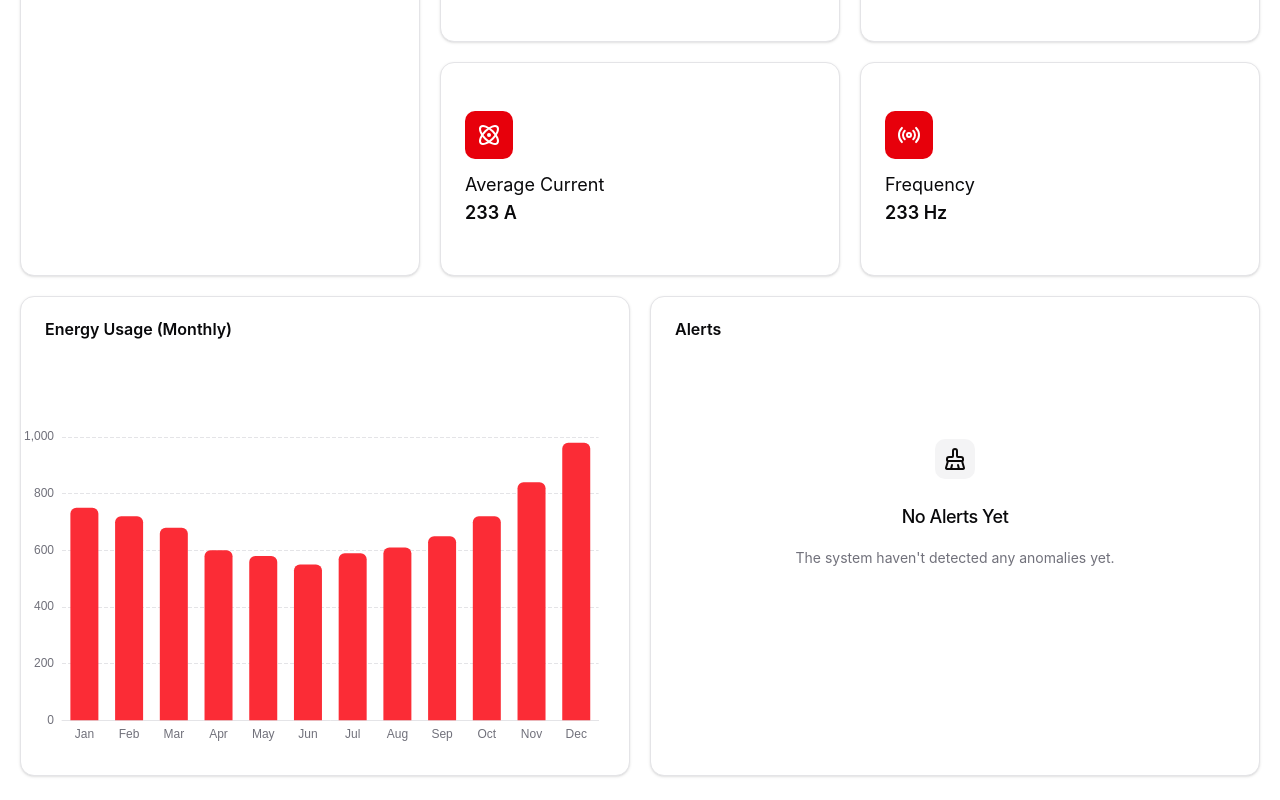
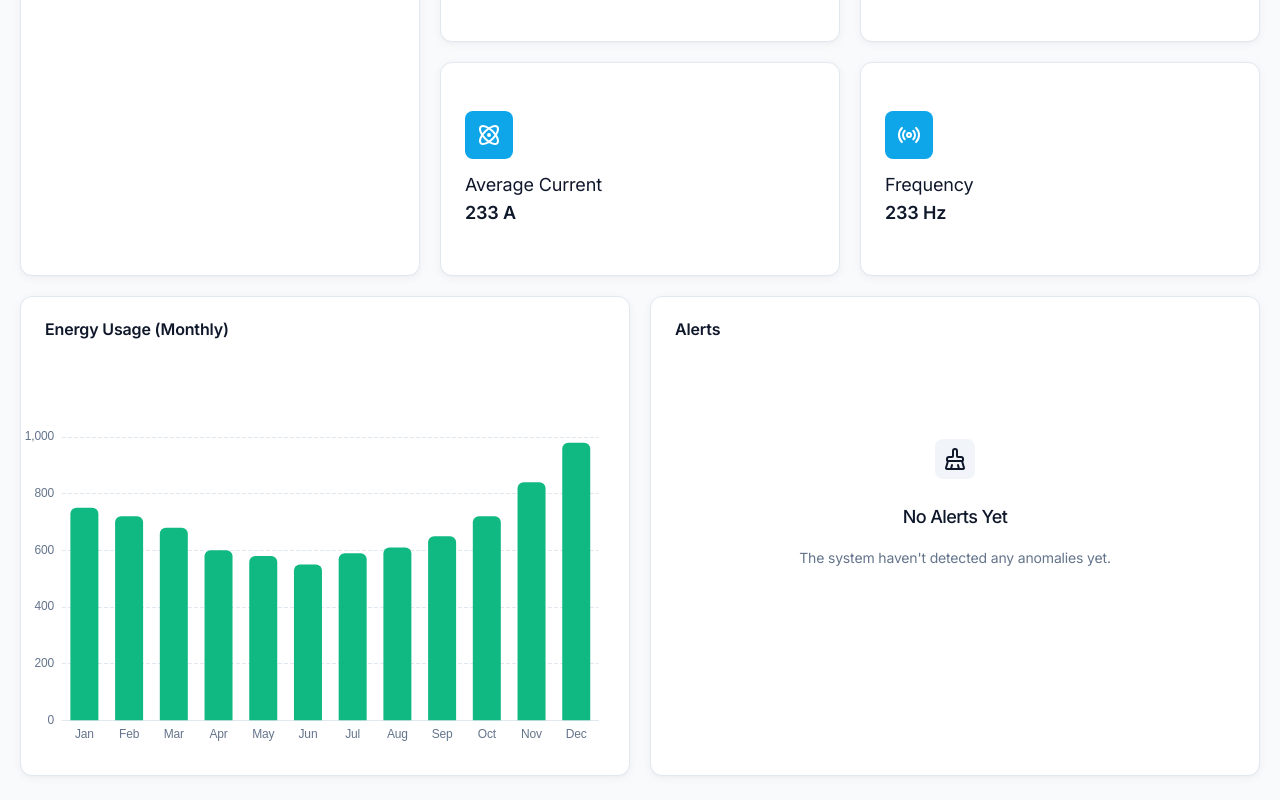
Before and after one commit to lola-emil/energy-monitor, a Vue app in the folder frontend/: page /test-dashboard in a window 1280 px wide. Shown: the part 232-1032 px from the top of the page. Built offline with nearby package versions, Linux system fonts and the light colour scheme; no server answers.

Commit message:
Login redesign

```diff
--- a/frontend/src/assets/main.css
+++ b/frontend/src/assets/main.css
@@ -29,11 +29,115 @@
   }
 }
 
+:root {
+  --background: #f8fafc;
+  --foreground: #0f172a;
+  --card: #ffffff;
+  --card-foreground: #0f172a;
+  --popover: #ffffff;
+  --popover-foreground: #0f172a;
+  --primary: #0ea5e9;
+  --primary-foreground: #ffffff;
+  --secondary: #f1f5f9;
+  --secondary-foreground: #0f172a;
+  --muted: #f1f5f9;
+  --muted-foreground: #64748b;
+  --accent: #e0f2fe;
+  --accent-foreground: #0369a1;
+  --destructive: #ef4444;
+  --destructive-foreground: #ffffff;
+  --border: #e2e8f0;
+  --input: #e2e8f0;
+  --ring: #0ea5e9;
+  --chart-1: #0ea5e9;
+  --chart-2: #10b981;
+  --chart-3: #f59e0b;
+  --chart-4: #6366f1;
+  --chart-5: #ec4899;
+  --sidebar: #ffffff;
+  --sidebar-foreground: #0f172a;
+  --sidebar-primary: #0ea5e9;
+  --sidebar-primary-foreground: #ffffff;
+  --sidebar-accent: #f1f5f9;
+  --sidebar-accent-foreground: #0ea5e9;
+  --sidebar-border: #e2e8f0;
+  --sidebar-ring: #0ea5e9;
+  --font-sans: Inter, system-ui, sans-serif;
+  --font-serif: Georgia, serif;
+  --font-mono: JetBrains Mono, monospace;
+  --radius: 0.5rem;
+  --shadow-x: 0px;
+  --shadow-y: 2px;
+  --shadow-blur: 10px;
+  --shadow-spread: 0px;
+  --shadow-opacity: 0.05;
+  --shadow-color: #000000;
+  --shadow-2xs: 0px 2px 10px 0px hsl(0 0% 0% / 0.03);
+  --shadow-xs: 0px 2px 10px 0px hsl(0 0% 0% / 0.03);
+  --shadow-sm: 0px 2px 10px 0px hsl(0 0% 0% / 0.05), 0px 1px 2px -1px hsl(0 0% 0% / 0.05);
+  --shadow: 0px 2px 10px 0px hsl(0 0% 0% / 0.05), 0px 1px 2px -1px hsl(0 0% 0% / 0.05);
+  --shadow-md: 0px 2px 10px 0px hsl(0 0% 0% / 0.05), 0px 2px 4px -1px hsl(0 0% 0% / 0.05);
+  --shadow-lg: 0px 2px 10px 0px hsl(0 0% 0% / 0.05), 0px 4px 6px -1px hsl(0 0% 0% / 0.05);
+  --shadow-xl: 0px 2px 10px 0px hsl(0 0% 0% / 0.05), 0px 8px 10px -1px hsl(0 0% 0% / 0.05);
+  --shadow-2xl: 0px 2px 10px 0px hsl(0 0% 0% / 0.13);
+  --tracking-normal: -0.01em;
+  --spacing: 0.25rem;
+}
+
+.dark {
+  --background: #0b0f1a;
+  --foreground: #f8fafc;
+  --card: #111827;
+  --card-foreground: #f8fafc;
+  --popover: #111827;
+  --popover-foreground: #f8fafc;
+  --primary: #38bdf8;
+  --primary-foreground: #0b0f1a;
+  --secondary: #1e293b;
+  --secondary-foreground: #f8fafc;
+  --muted: #1e293b;
+  --muted-foreground: #94a3b8;
+  --accent: #0c4a6e;
+  --accent-foreground: #7dd3fc;
+  --destructive: #991b1b;
+  --destructive-foreground: #f8fafc;
+  --border: #1e293b;
+  --input: #1e293b;
+  --ring: #38bdf8;
+  --chart-1: #38bdf8;
+  --chart-2: #34d399;
+  --chart-3: #fbbf24;
+  --chart-4: #818cf8;
+  --chart-5: #f472b6;
+  --sidebar: #0b0f1a;
+  --sidebar-foreground: #f8fafc;
+  --sidebar-primary: #38bdf8;
+  --sidebar-primary-foreground: #0b0f1a;
+  --sidebar-accent: #1e293b;
+  --sidebar-accent-foreground: #38bdf8;
+  --sidebar-border: #1e293b;
+  --sidebar-ring: #38bdf8;
+  --font-sans: Inter, system-ui, sans-serif;
+  --font-serif: Georgia, serif;
+  --font-mono: JetBrains Mono, monospace;
+  --radius: 0.5rem;
+  --shadow-x: 0px;
+  --shadow-y: 4px;
+  --shadow-blur: 15px;
+  --shadow-spread: 0px;
+  --shadow-opacity: 0.3;
+  --shadow-color: #000000;
+  --shadow-2xs: 0px 4px 15px 0px hsl(0 0% 0% / 0.15);
+  --shadow-xs: 0px 4px 15px 0px hsl(0 0% 0% / 0.15);
+  --shadow-sm: 0px 4px 15px 0px hsl(0 0% 0% / 0.30), 0px 1px 2px -1px hsl(0 0% 0% / 0.30);
+  --shadow: 0px 4px 15px 0px hsl(0 0% 0% / 0.30), 0px 1px 2px -1px hsl(0 0% 0% / 0.30);
+  --shadow-md: 0px 4px 15px 0px hsl(0 0% 0% / 0.30), 0px 2px 4px -1px hsl(0 0% 0% / 0.30);
+  --shadow-lg: 0px 4px 15px 0px hsl(0 0% 0% / 0.30), 0px 4px 6px -1px hsl(0 0% 0% / 0.30);
+  --shadow-xl: 0px 4px 15px 0px hsl(0 0% 0% / 0.30), 0px 8px 10px -1px hsl(0 0% 0% / 0.30);
+  --shadow-2xl: 0px 4px 15px 0px hsl(0 0% 0% / 0.75);
+}
+
 @theme inline {
-  --radius-sm: calc(var(--radius) - 4px);
-  --radius-md: calc(var(--radius) - 2px);
-  --radius-lg: var(--radius);
-  --radius-xl: calc(var(--radius) + 4px);
   --color-background: var(--background);
   --color-foreground: var(--foreground);
   --color-card: var(--card);
@@ -49,6 +153,7 @@
   --color-accent: var(--accent);
   --color-accent-foreground: var(--accent-foreground);
   --color-destructive: var(--destructive);
+  --color-destructive-foreground: var(--destructive-foreground);
   --color-border: var(--border);
   --color-input: var(--input);
   --color-ring: var(--ring);
@@ -65,84 +170,39 @@
   --color-sidebar-accent-foreground: var(--sidebar-accent-foreground);
   --color-sidebar-border: var(--sidebar-border);
   --color-sidebar-ring: var(--sidebar-ring);
-  --font-heading: var(--font-sans);
-}
 
-:root {
-  --radius: 0.625rem;
-  --background: oklch(1 0 0);
-  --foreground: oklch(0.147 0.004 49.25);
-  --card: oklch(1 0 0);
-  --card-foreground: oklch(0.141 0.005 285.823);
-  --popover: oklch(1 0 0);
-  --popover-foreground: oklch(0.141 0.005 285.823);
-  --primary: oklch(0.577 0.245 27.325);
-  --primary-foreground: oklch(0.971 0.013 17.38);
-  --secondary: oklch(0.967 0.001 286.375);
-  --secondary-foreground: oklch(0.21 0.006 285.885);
-  --muted: oklch(0.967 0.001 286.375);
-  --muted-foreground: oklch(0.552 0.016 285.938);
-  --accent: oklch(0.967 0.001 286.375);
-  --accent-foreground: oklch(0.21 0.006 285.885);
-  --destructive: oklch(0.577 0.245 27.325);
-  --border: oklch(0.92 0.004 286.32);
-  --input: oklch(0.92 0.004 286.32);
-  --ring: oklch(0.704 0.191 22.216);
-  --chart-1: oklch(0.808 0.114 19.571);
-  --chart-2: oklch(0.637 0.237 25.331);
-  --chart-3: oklch(0.577 0.245 27.325);
-  --chart-4: oklch(0.505 0.213 27.518);
-  --chart-5: oklch(0.444 0.177 26.899);
-  --sidebar: oklch(0.985 0 0);
-  --sidebar-foreground: oklch(0.141 0.005 285.823);
-  --sidebar-primary: oklch(0.577 0.245 27.325);
-  --sidebar-primary-foreground: oklch(0.971 0.013 17.38);
-  --sidebar-accent: oklch(0.967 0.001 286.375);
-  --sidebar-accent-foreground: oklch(0.21 0.006 285.885);
-  --sidebar-border: oklch(0.92 0.004 286.32);
-  --sidebar-ring: oklch(0.704 0.191 22.216);
-}
+  --font-sans: var(--font-sans);
+  --font-mono: var(--font-mono);
+  --font-serif: var(--font-serif);
 
-.dark {
-  --background: oklch(0.141 0.005 285.823);
-  --foreground: oklch(0.985 0 0);
-  --card: oklch(0.21 0.006 285.885);
-  --card-foreground: oklch(0.985 0 0);
-  --popover: oklch(0.21 0.006 285.885);
-  --popover-foreground: oklch(0.985 0 0);
-  --primary: oklch(0.637 0.237 25.331);
-  --primary-foreground: oklch(0.971 0.013 17.38);
-  --secondary: oklch(0.274 0.006 286.033);
-  --secondary-foreground: oklch(0.985 0 0);
-  --muted: oklch(0.274 0.006 286.033);
-  --muted-foreground: oklch(0.705 0.015 286.067);
-  --accent: oklch(0.274 0.006 286.033);
-  --accent-foreground: oklch(0.985 0 0);
-  --destructive: oklch(0.704 0.191 22.216);
-  --border: oklch(1 0 0 / 10%);
-  --input: oklch(1 0 0 / 15%);
-  --ring: oklch(0.396 0.141 25.723);
-  --chart-1: oklch(0.808 0.114 19.571);
-  --chart-2: oklch(0.637 0.237 25.331);
-  --chart-3: oklch(0.577 0.245 27.325);
-  --chart-4: oklch(0.505 0.213 27.518);
-  --chart-5: oklch(0.444 0.177 26.899);
-  --sidebar: oklch(0.21 0.006 285.885);
-  --sidebar-foreground: oklch(0.985 0 0);
-  --sidebar-primary: oklch(0.637 0.237 25.331);
-  --sidebar-primary-foreground: oklch(0.971 0.013 17.38);
-  --sidebar-accent: oklch(0.274 0.006 286.033);
-  --sidebar-accent-foreground: oklch(0.985 0 0);
-  --sidebar-border: oklch(1 0 0 / 10%);
-  --sidebar-ring: oklch(0.396 0.141 25.723);
+  --radius-sm: calc(var(--radius) - 4px);
+  --radius-md: calc(var(--radius) - 2px);
+  --radius-lg: var(--radius);
+  --radius-xl: calc(var(--radius) + 4px);
+
+  --shadow-2xs: var(--shadow-2xs);
+  --shadow-xs: var(--shadow-xs);
+  --shadow-sm: var(--shadow-sm);
+  --shadow: var(--shadow);
+  --shadow-md: var(--shadow-md);
+  --shadow-lg: var(--shadow-lg);
+  --shadow-xl: var(--shadow-xl);
+  --shadow-2xl: var(--shadow-2xl);
+
+  --tracking-tighter: calc(var(--tracking-normal) - 0.05em);
+  --tracking-tight: calc(var(--tracking-normal) - 0.025em);
+  --tracking-normal: var(--tracking-normal);
+  --tracking-wide: calc(var(--tracking-normal) + 0.025em);
+  --tracking-wider: calc(var(--tracking-normal) + 0.05em);
+  --tracking-widest: calc(var(--tracking-normal) + 0.1em);
 }
 
 @layer base {
   * {
     @apply border-border outline-ring/50;
   }
-
   body {
     @apply bg-background text-foreground;
+    letter-spacing: var(--tracking-normal);
   }
 }
--- a/frontend/src/components/NavUser.vue
+++ b/frontend/src/components/NavUser.vue
@@ -1,10 +1,7 @@
 <script setup lang="ts">
 import {
-    IconCreditCard,
     IconDotsVertical,
-    IconLogout,
-    IconNotification,
-    IconUserCircle,
+    IconLogout
 } from "@tabler/icons-vue"
 
 import {
@@ -14,12 +11,8 @@ import {
 } from "@/components/ui/avatar"
 import {
     DropdownMenu,
-    DropdownMenuContent,
-    DropdownMenuGroup,
-    DropdownMenuItem,
-    DropdownMenuLabel,
-    DropdownMenuSeparator,
-    DropdownMenuTrigger,
+    DropdownMenuContent, DropdownMenuItem,
+    DropdownMenuLabel, DropdownMenuTrigger
 } from "@/components/ui/dropdown-menu"
 import {
     SidebarMenu,
--- a/frontend/src/router/index.ts
+++ b/frontend/src/router/index.ts
@@ -15,6 +15,11 @@ const router = createRouter({
     {
       path: "/test-analytics",
       component: () => import("@/views/test/DeviceAnalytics.vue")
+    },
+
+    {
+      path: "/test-homepage",
+      component: () => import("@/views/test/HomePage.vue")
     },
     {
       path: "/",
--- a/frontend/src/views/test/Dashboard.vue
+++ b/frontend/src/views/test/Dashboard.vue
@@ -47,7 +47,7 @@
                             <Plug />
                         </div>
 
-                        <p class="text-lg mt-3">
+                        <p class="lg:text-lg mt-3">
                             Average Voltage
                         </p>
 
@@ -65,7 +65,7 @@
                             <Zap />
                         </div>
 
-                        <p class="text-lg mt-3">Average Power Draw</p>
+                        <p class="lg:text-lg mt-3">Average Power Draw</p>
 
 
                         <div>
@@ -80,7 +80,7 @@
                             <Atom />
                         </div>
 
-                        <p class="text-lg mt-3">Average Current</p>
+                        <p class="lg:text-lg mt-3">Average Current</p>
 
 
                         <div>
@@ -97,7 +97,7 @@
                             <Radio />
                         </div>
 
-                        <p class="text-lg mt-3">Frequency</p>
+                        <p class="lg:text-lg mt-3">Frequency</p>
 
 
                         <div>
--- a/frontend/src/views/test/DeviceAnalytics.vue
+++ b/frontend/src/views/test/DeviceAnalytics.vue
@@ -1,4 +1,10 @@
 <template>
+    <NavUser :user="{
+        avatar: '',
+        email: 'ewyaks',
+        name: 'Pedro'
+    }"/>
+
     <main class="px-5 mt-3">
         <Card>
             <CardContent>
@@ -64,17 +70,13 @@
 </template>
 
 <script setup lang="ts">
-import { onMounted, ref, watch } from 'vue';
 import {
     Card, CardContent, CardTitle
 } from '@/components/ui/card';
-import { useRoute } from 'vue-router';
 import { MonitorSmartphone } from "lucide-vue-next";
-import { axiosInstance } from '@/api/axios';
-import { useAuthStore } from '@/stores/auth';
-import { useSSEStore } from '@/stores/sseEvent';
 import AnalyticsEnergyUsage from './components/AnalyticsEnergyUsage.vue';
 import CardHeader from '@/components/ui/card/CardHeader.vue';
+import NavUser from '@/components/NavUser.vue';
 
 interface Device {
     device_code: string
@@ -101,12 +103,4 @@ export interface DeviceEvent {
     value: DeviceValue;
 }
 
-
-const route = useRoute();
-const auth = useAuthStore();
-
-const sse = useSSEStore();
-let currentEvent: string | null = null
-
-
 </script>
--- /dev/null
+++ b/frontend/src/views/test/HomePage.vue
@@ -0,0 +1,37 @@
+<template>
+    <div class="h-16 w-full">
+    </div>
+
+    <main class="px-5">
+        <p class="text-2xl">My Home</p>
+        <div class="mt-3">
+            <div class="text-sm flex gap-3 text-accent  items-center">
+                <ShieldCheck :size="16" />
+                <span>No critical issues detected</span>
+            </div>
+        </div>
+        <br>
+        <Separator />
+        <br>
+        <section>
+            <div>
+                <p class="text-lg">My Devices</p>
+                <span class="text-muted-foreground">4 devices</span>
+            </div>
+        </section>
+    </main>
+</template>
+
+<script setup lang="ts">
+import { ShieldCheck } from 'lucide-vue-next';
+import {
+    Card,
+    CardAction,
+    CardContent,
+    CardDescription,
+    CardFooter,
+    CardHeader,
+    CardTitle,
+} from '@/components/ui/card'
+import Separator from '@/components/ui/separator/Separator.vue';
+</script>
```
Also changed, not shown: frontend/src/views/auth/LoginView.vue (+52 -36 lines), frontend/public/split-screen-image.png (added).
